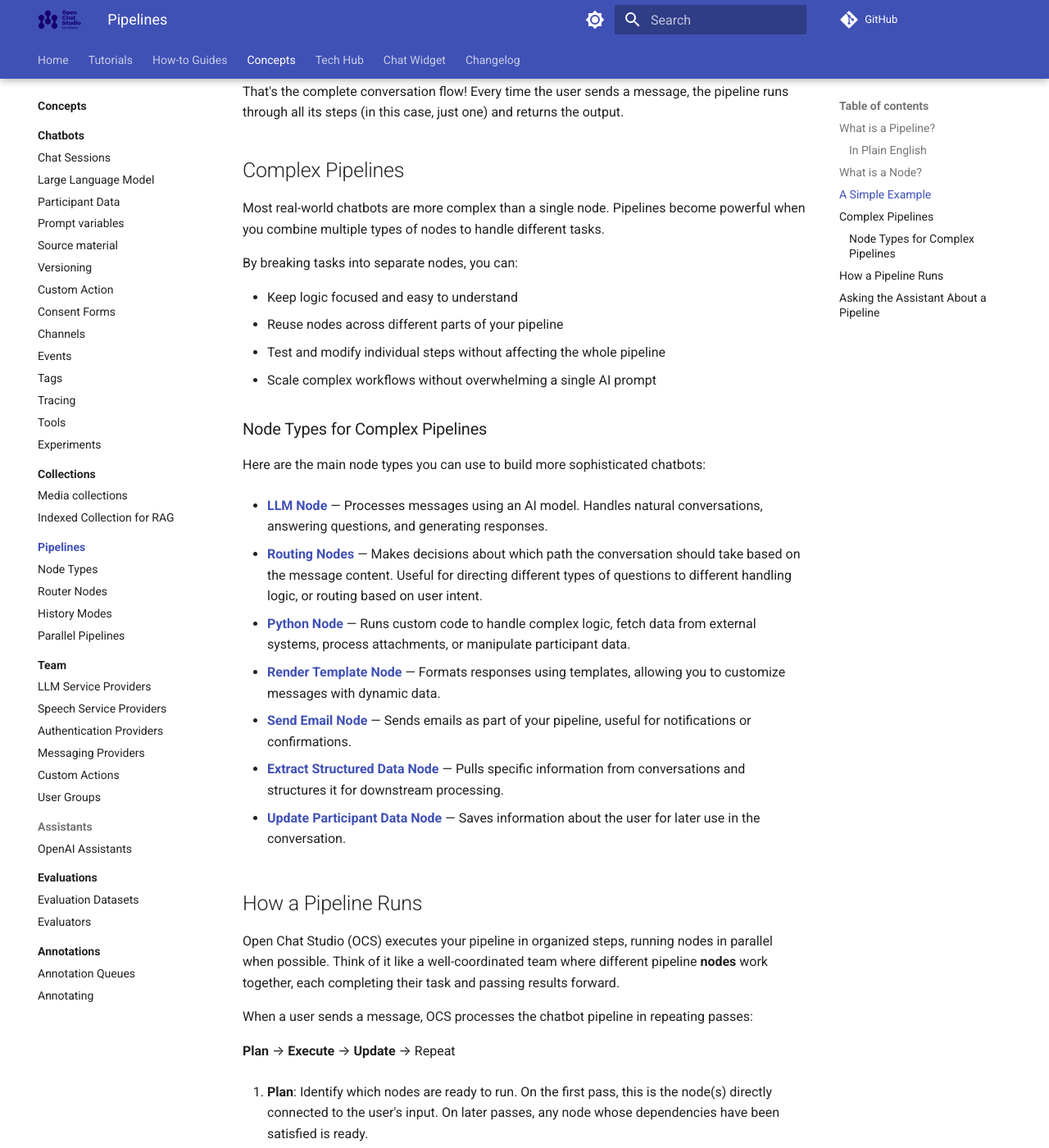
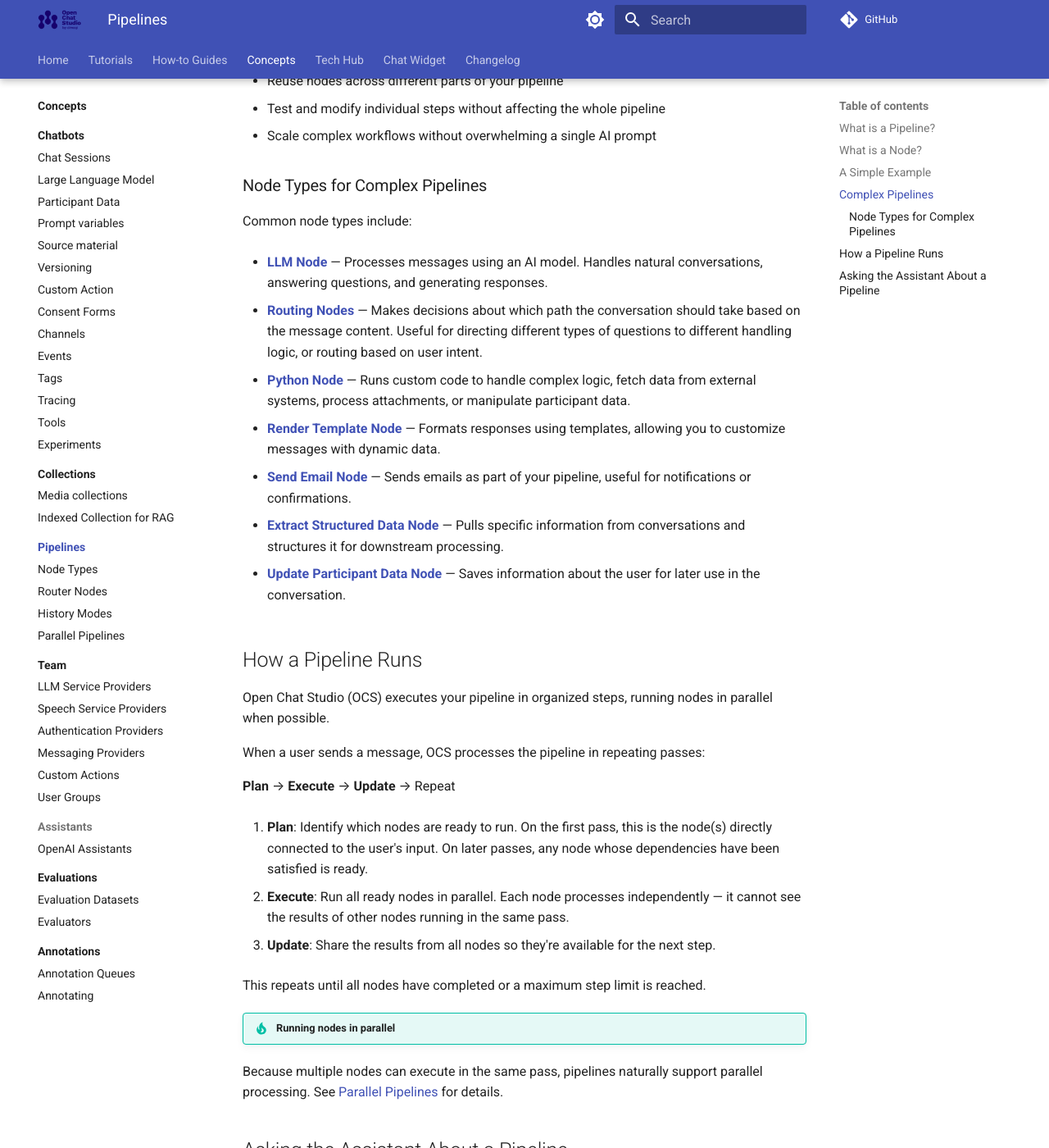
Before and after one commit to dimagi/open-chat-studio-docs, an MkDocs documentation site: the page built from docs/concepts/pipelines/index.md, in a window 1280 px wide and 1400 px high, scrolled down 1652 px. Shown: the whole window at 82% size. Built offline with MkDocs 1.6.1 and Material for MkDocs 9.7.7, drawn with Linux system fonts in a browser that asks for light colours; a script that is not in the unit is left out; comment, search, counter and statistics services are not loaded; some of the changed text lies outside the part shown.

Commit message:
Simplified chatbot and pipeline pages. Added links for chatbot page. Simplified concept terms.

```diff
--- a/docs/concepts/pipelines/index.md
+++ b/docs/concepts/pipelines/index.md
@@ -3,15 +3,6 @@
 ## What is a Pipeline?
 
 A **pipeline** is a visual workflow in Open Chat Studio that defines how a chatbot processes messages and generates responses. Think of it like a recipe or assembly line — each step in the pipeline does one specific job, and the steps are connected together to create a complete conversation flow.
-
-### In Plain English
-
-Imagine a customer service chatbot:
-
-1. A customer sends a question
-2. The chatbot receives the message (input)
-3. It processes the message through a series of steps (the pipeline)
-4. Finally, it sends back an answer (output)
 
 ## What is a Node?
 Each step in the pipeline is called a **node**. A node performs one specific task, such as:
@@ -21,7 +12,7 @@
 - Making decisions about which way the conversation should go ([Router nodes](nodes.md#routing-nodes))
 - Sending emails or extracting data (specialty nodes)
 
-Pipelines are **visual** — you build them by dragging nodes onto a canvas and connecting them with lines, making it easy to see and understand your chatbot's logic without writing complex code.
+Pipelines are **visual** — you build them by dragging nodes onto a canvas and connecting them with lines, making chatbot logic easier to understand and maintain without writing complex code.
 
 
 ## A Simple Example
@@ -39,13 +30,13 @@
 2. The [LLM node](nodes.md#llm-node) receives the message and uses AI to generate a response
 3. The response is sent back to the user
 
-That's the complete conversation flow! Every time the user sends a message, the pipeline runs through all its steps (in this case, just one) and returns the output.
+This is the complete conversation flow for a single-node chatbot.
 
 ## Complex Pipelines
 
 Most real-world chatbots are more complex than a single node. Pipelines become powerful when you combine multiple types of nodes to handle different tasks.
 
-By breaking tasks into separate nodes, you can:
+Breaking work into separate nodes lets you:
 
 - Keep logic focused and easy to understand
 - Reuse nodes across different parts of your pipeline
@@ -54,7 +45,7 @@
 
 ### Node Types for Complex Pipelines
 
-Here are the main node types you can use to build more sophisticated chatbots:
+Common node types include:
 
  - **[LLM Node](nodes.md#llm-node)** — Processes messages using an AI model. Handles natural conversations, answering questions, and generating responses.
 
@@ -73,9 +64,9 @@
 
 ## How a Pipeline Runs
 
-Open Chat Studio (OCS) executes your pipeline in organized steps, running nodes in parallel when possible. Think of it like a well-coordinated team where different pipeline **nodes** work together, each completing their task and passing results forward.
+Open Chat Studio (OCS) executes your pipeline in organized steps, running nodes in parallel when possible.
 
-When a user sends a message, OCS processes the chatbot pipeline in repeating passes:
+When a user sends a message, OCS processes the pipeline in repeating passes:
 
 **Plan** → **Execute** → **Update** → Repeat
 
```
Also changed, not shown: docs/concepts/chatbots/index.md (+7 -3 lines), docs/concepts/index.md (+3 -3 lines).
